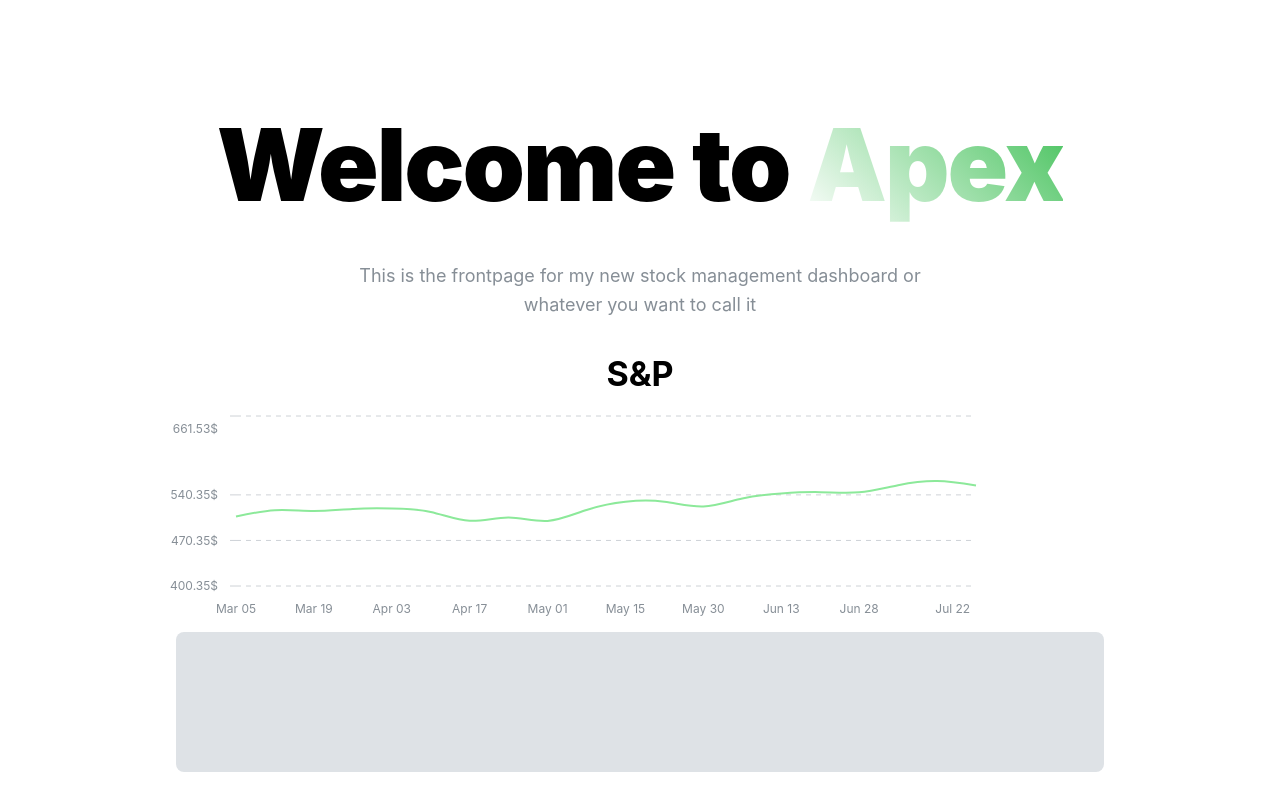
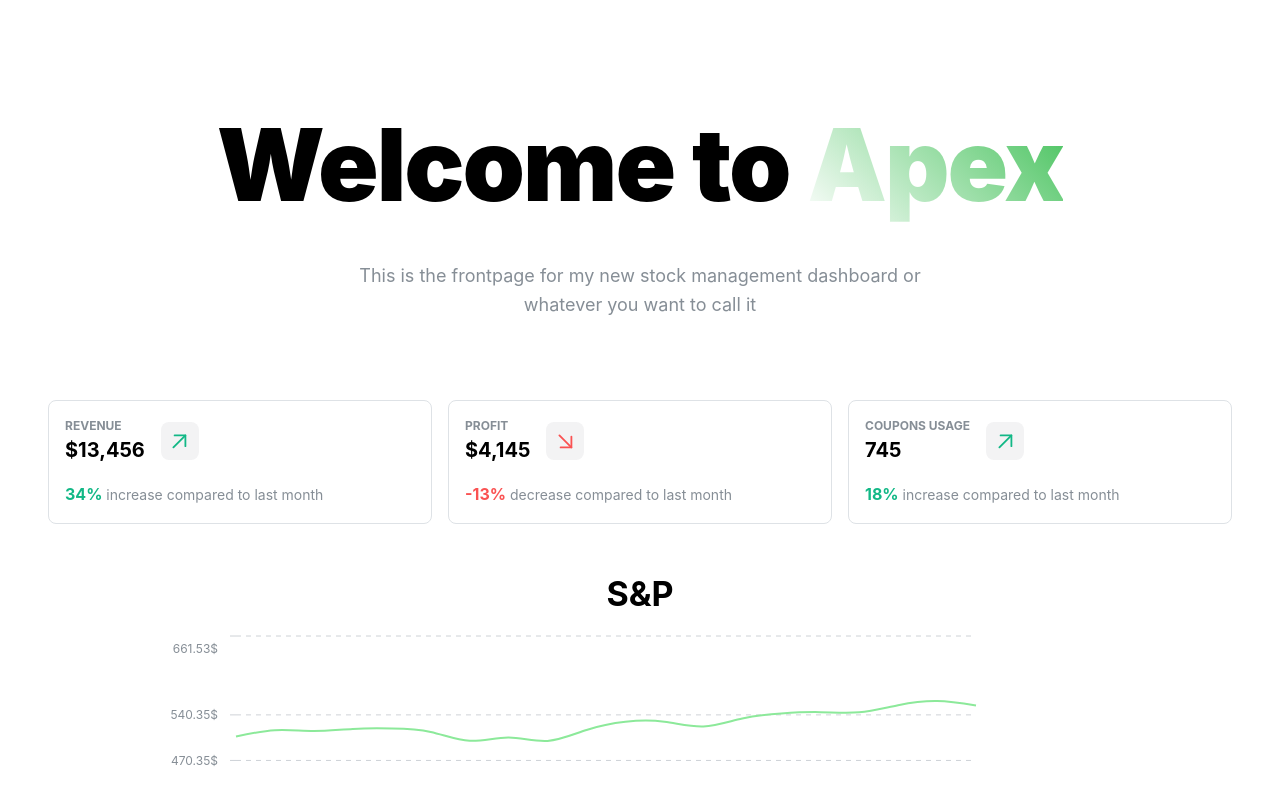
Before and after one commit to R3ISilva/apex, a React (Vite) app: page / in a window 1280 px wide. Shown: the top 786 px of the page. Built offline with nearby package versions, Linux system fonts and the light colour scheme.

Commit message:
addeed availablecurrency component with non dynamic mock data

```diff
--- a/src/App.jsx
+++ b/src/App.jsx
@@ -4,8 +4,8 @@
 import {MantineProvider, Space} from '@mantine/core';
 import {Welcome} from "./components/Welcome/Welcome.jsx";
 import {ColorSchemeToggle} from "./components/ColorSchemeToggle/ColorSchemeToggle.jsx";
-import GridTest from "./components/GridTest/GridTest.jsx";
 import SPChart from "./components/SPChart/SPChart.jsx";
+import {AvailableCurrency} from "./components/AvailableCurrency/AvailableCurrency.jsx";
 
 
 function App() {
@@ -17,8 +17,8 @@
         <>
             <Welcome/>
             <Space h="xl"/>
+            <AvailableCurrency/>
             <SPChart></SPChart>
-            <GridTest />
             <ColorSchemeToggle />
         </>
     )
--- /dev/null
+++ b/src/components/AvailableCurrency/AvailableCurrency.jsx
@@ -0,0 +1,52 @@
+import { Group, Paper, Text, ThemeIcon, SimpleGrid } from '@mantine/core';
+import { IconArrowUpRight, IconArrowDownRight } from '@tabler/icons-react';
+import classes from './AvailableCurrency.module.css';
+const data = [
+    { title: 'Revenue', value: '$13,456', diff: 34 },
+    { title: 'Profit', value: '$4,145', diff: -13 },
+    { title: 'Coupons usage', value: '745', diff: 18 },
+];
+
+export function AvailableCurrency() {
+    const stats = data.map((stat) => {
+        const DiffIcon = stat.diff > 0 ? IconArrowUpRight : IconArrowDownRight;
+
+        return (
+            <Paper withBorder p="md" radius="md" key={stat.title}>
+                <Group justify="apart">
+                    <div>
+                        <Text c="dimmed" tt="uppercase" fw={700} fz="xs" className={classes.label}>
+                            {stat.title}
+                        </Text>
+                        <Text fw={700} fz="xl">
+                            {stat.value}
+                        </Text>
+                    </div>
+                    <ThemeIcon
+                        color="gray"
+                        variant="light"
+                        style={{
+                            color: stat.diff > 0 ? 'var(--mantine-color-teal-6)' : 'var(--mantine-color-red-6)',
+                        }}
+                        size={38}
+                        radius="md"
+                    >
+                        <DiffIcon size="1.8rem" stroke={1.5} />
+                    </ThemeIcon>
+                </Group>
+                <Text c="dimmed" fz="sm" mt="md">
+                    <Text component="span" c={stat.diff > 0 ? 'teal' : 'red'} fw={700}>
+                        {stat.diff}%
+                    </Text>{' '}
+                    {stat.diff > 0 ? 'increase' : 'decrease'} compared to last month
+                </Text>
+            </Paper>
+        );
+    });
+
+    return (
+        <div className={classes.root}>
+            <SimpleGrid cols={{ base: 1, sm: 3 }}>{stats}</SimpleGrid>
+        </div>
+    );
+}
--- /dev/null
+++ b/src/components/AvailableCurrency/AvailableCurrency.module.css
@@ -0,0 +1,9 @@
+.root {
+    padding: calc(var(--mantine-spacing-xl) * 1.5);
+}
+
+.label {
+    font-family:
+            Greycliff CF,
+            var(--mantine-font-family);
+}
```
